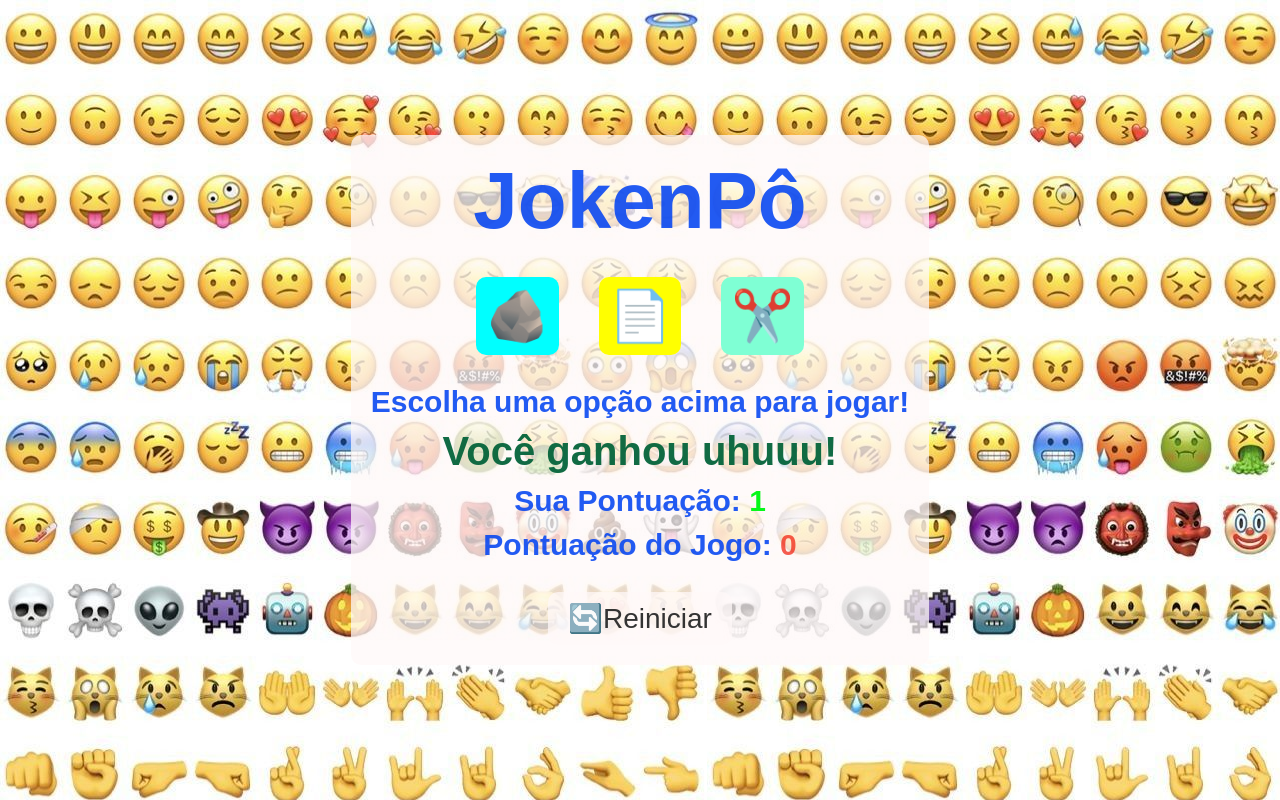
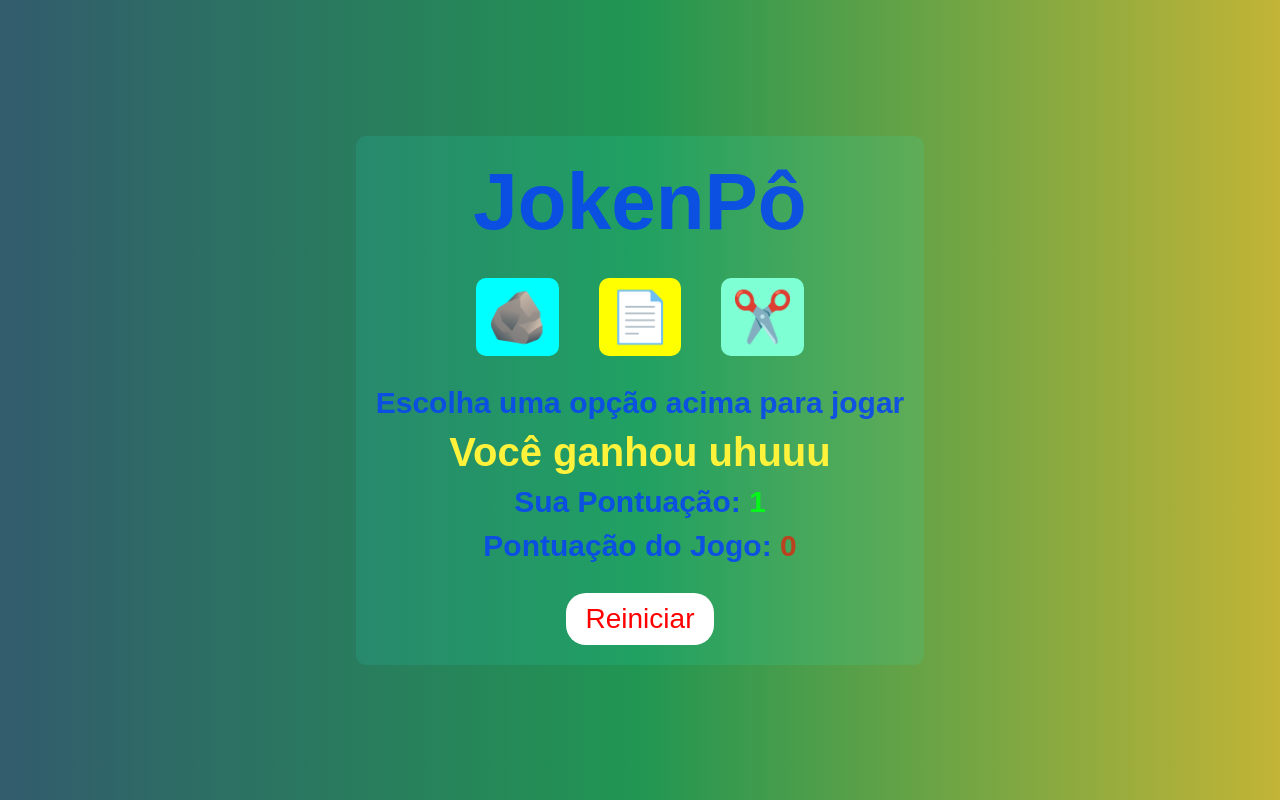
Before and after one commit to ricardotramiro/JokenPo, a plain HTML site: page index.html in a window 1280 px wide. Both pictures are taken after a click on the button "✂️". Drawn offline with Linux system fonts and the light colour scheme; a web font is replaced by a local one.

Commit message:
Alteração Body e outros detalhes de cor

```diff
--- a/index.html
+++ b/index.html
@@ -21,14 +21,14 @@
         <button id="scissors" onclick="playHuman('scissors')">✂️</button>
       </div>
       <div class="status">
-        <p id="choices">Escolha uma opção acima para jogar!</p>
+        <p id="choices">Escolha uma opção acima para jogar</p>
         <p class="result"></p>
       </div>
       <p class="your-score">Sua Pontuação: <span id="human-score">0</span></p>
       <p class="machine-score">
         Pontuação do Jogo: <span id="machine-score">0</span>
       </p>
-      <button class="reset-btn">🔄Reiniciar</button>
+      <button class="reset-btn">Reiniciar</button>
     </div>
     <script src="./script.js"></script>
   </body>
--- a/script.js
+++ b/script.js
@@ -31,7 +31,7 @@ const playTheGame = (human, machine) => {
   console.log("Humano:" + human + "maquina:" + machine);
 
   if (human === machine) {
-    result.innerHTML = "Deu empate!";
+    result.innerHTML = "Deu empate";
   } else if (
     (human === "paper" && machine === "stone") ||
     (human === "stone" && machine === "scissors") ||
@@ -39,11 +39,11 @@ const playTheGame = (human, machine) => {
   ) {
     humanScoreNumber++;
     humanScore.innerHTML = humanScoreNumber;
-    result.innerHTML = "Você ganhou uhuuu!";
+    result.innerHTML = "Você ganhou uhuuu";
   } else {
     machineScoreNumber++;
     machineScore.innerHTML = machineScoreNumber;
-    result.innerHTML = "Você perdeu hahaha!";
+    result.innerHTML = "Você perdeu hahaha";
   }
 };
 
--- a/styles.css
+++ b/styles.css
@@ -6,16 +6,16 @@
 }
 
 body {
-  background-image: url("download (1).jpeg");
   display: flex;
   justify-content: center;
   align-items: center;
   min-height: 100vh;
+  background: linear-gradient(90deg,rgba(9, 58, 79, 0.83) 0%, rgba(33, 150, 82, 1) 50%, rgba(194, 180, 54, 1) 100%);
 }
 
 .container {
   padding: 20px;
-  background-color: #fff9f9c0;
+  background-color: #21f3e51c;
   border-radius: 10px;
   display: flex;
   flex-direction: column;
@@ -48,7 +48,7 @@ button:active {
 .result {
   font-size: 40px;
   font-weight: bold;
-  color: #04633af2;
+  color: #fff23b;
   display: flex;
   flex-direction: column;
   align-items: center;
@@ -90,10 +90,12 @@ p {
 
 .reset-btn {
   margin-top: 20px;
-  background-color: #fff9f9c0;
-  color: #333;
+  background-color: white;
+  color:red;
   font-size: 28px;
   padding: 10px 20px;
+  border-radius: 20px;
+  border: 1px;
 }
 
 /* Tablet */
```
Also changed, not shown: Captura de tela 2025-06-09 143434.png (added).
